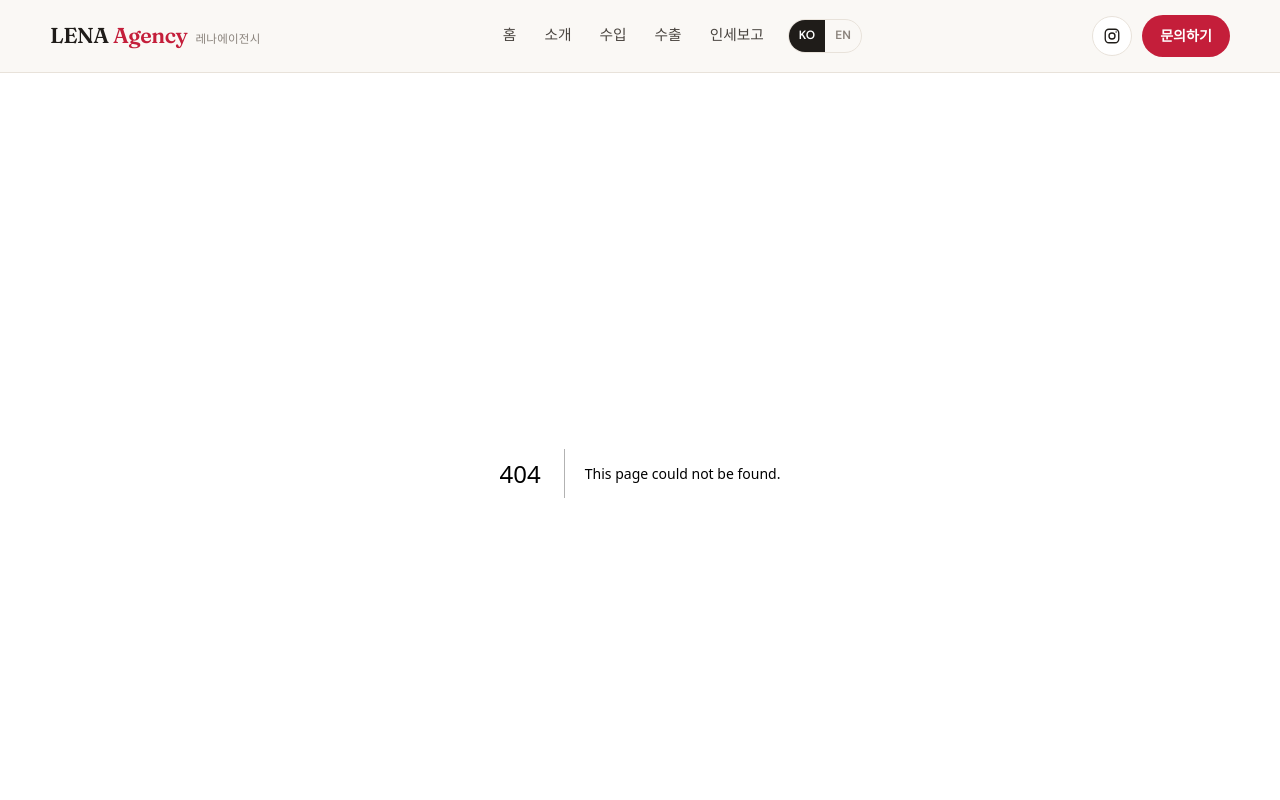
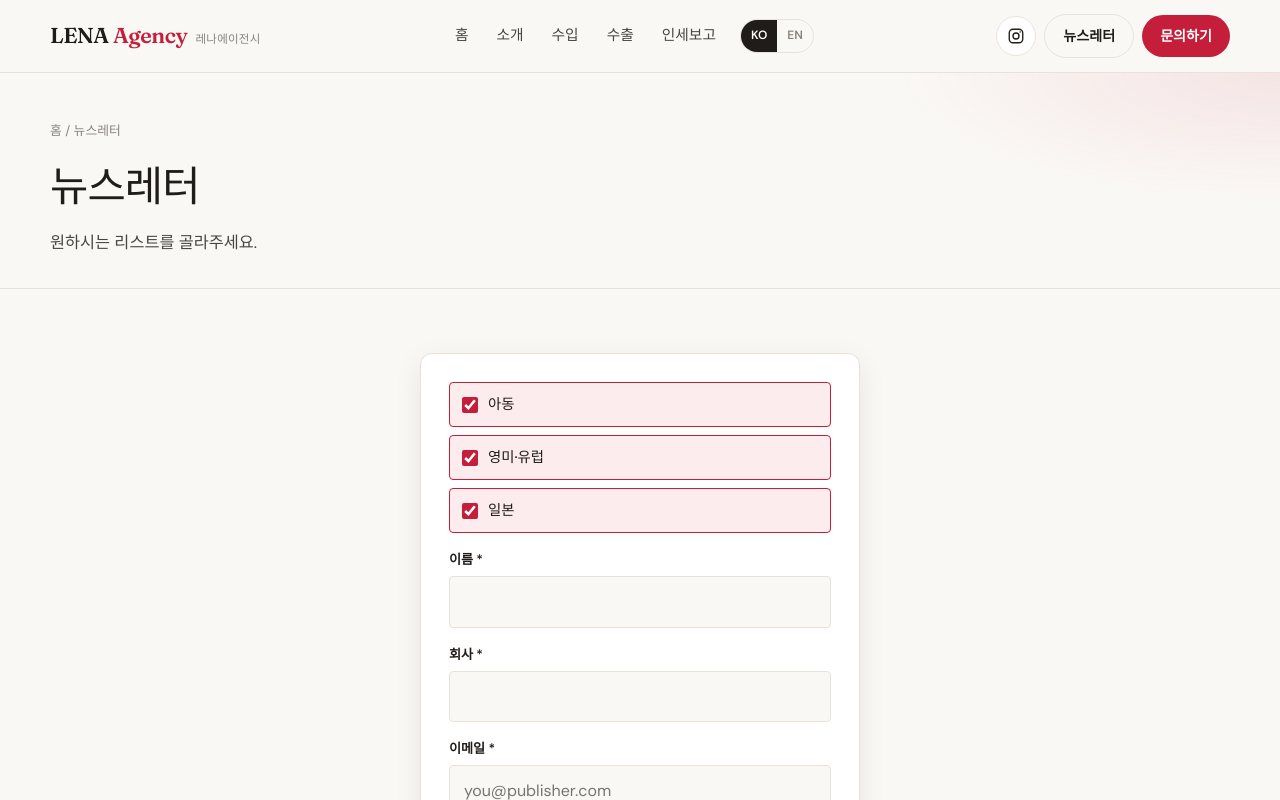
Before and after one commit to lenaagency/lenaagency, a Next.js app: page /newsletter in a window 1280 px wide. Before the commit this address had no page. Shown: the top 800 px of the page. Built offline with nearby package versions, Linux system fonts and the light colour scheme.

Commit message:
Split newsletter into its own page and add header CTA
Inquiry stays on /contact; newsletter moves to /newsletter with a header button beside Inquiry.

```diff
--- a/src/app/globals.css
+++ b/src/app/globals.css
@@ -152,6 +152,12 @@ ul {
   color: var(--coral-dark);
 }
 
+.header-actions {
+  display: flex;
+  align-items: center;
+  gap: 8px;
+}
+
 .header-cta {
   display: inline-flex;
   align-items: center;
@@ -162,12 +168,29 @@ ul {
   border-radius: 999px;
   font-size: 0.88rem;
   font-weight: 600;
-  transition: background 0.2s, transform 0.2s;
+  transition: background 0.2s, transform 0.2s, border-color 0.2s, color 0.2s;
+  white-space: nowrap;
 }
 
 .header-cta:hover {
   background: var(--coral-dark);
   transform: translateY(-1px);
+}
+
+.header-cta-secondary {
+  background: transparent;
+  color: var(--ink) !important;
+  border: 1.5px solid var(--line);
+}
+
+.header-cta-secondary:hover {
+  background: var(--coral-soft);
+  border-color: var(--coral);
+  color: var(--coral-dark) !important;
+}
+
+.nav-cta-mobile {
+  display: none;
 }
 
 .btn-instagram {
@@ -2936,8 +2959,12 @@ a.tag-link:hover {
     min-height: 44px;
   }
 
-  .header-cta {
+  .header-actions .header-cta {
     display: none;
+  }
+
+  .nav-cta-mobile {
+    display: block;
   }
 
   .header-social {
--- /dev/null
+++ b/src/app/newsletter/page.tsx
@@ -0,0 +1,30 @@
+"use client";
+
+import Link from "next/link";
+import { useLang } from "@/context/LangContext";
+import NewsletterSubscribe from "@/components/NewsletterSubscribe";
+
+export default function NewsletterPage() {
+  const { t } = useLang();
+
+  return (
+    <>
+      <div className="page-hero">
+        <div className="container">
+          <div className="breadcrumb">
+            <Link href="/">{t("Home", "홈")}</Link> /{" "}
+            <span>{t("Newsletter", "뉴스레터")}</span>
+          </div>
+          <h1>{t("Newsletter", "뉴스레터")}</h1>
+          <p>{t("Pick the list you want.", "원하시는 리스트를 골라주세요.")}</p>
+        </div>
+      </div>
+
+      <section className="section">
+        <div className="container contact-form-only">
+          <NewsletterSubscribe showTitle={false} showLead={false} />
+        </div>
+      </section>
+    </>
+  );
+}
--- a/src/components/Footer.tsx
+++ b/src/components/Footer.tsx
@@ -63,10 +63,8 @@ export default function Footer() {
 
           <div className="footer-col">
             <h4>{t("Contact", "문의")}</h4>
-            <Link href="/contact#inquiry">{t("Inquiry", "문의하기")}</Link>
-            <Link href="/contact#newsletter">
-              {t("Newsletter", "뉴스레터")}
-            </Link>
+            <Link href="/contact">{t("Inquiry", "문의하기")}</Link>
+            <Link href="/newsletter">{t("Newsletter", "뉴스레터")}</Link>
             <Link href="/login">{t("Member login", "회원 로그인")}</Link>
             <Link href="/royalties">{t("Royalty reports", "인세보고")}</Link>
           </div>
--- a/src/components/Header.tsx
+++ b/src/components/Header.tsx
@@ -60,6 +60,20 @@ export default function Header() {
               {t(item.en, item.ko)}
             </Link>
           ))}
+          <Link
+            href="/newsletter"
+            className={`nav-cta-mobile${pathname.startsWith("/newsletter") ? " active" : ""}`}
+            onClick={() => setOpen(false)}
+          >
+            {t("Newsletter", "뉴스레터")}
+          </Link>
+          <Link
+            href="/contact"
+            className={`nav-cta-mobile${pathname.startsWith("/contact") ? " active" : ""}`}
+            onClick={() => setOpen(false)}
+          >
+            {t("Inquiry", "문의하기")}
+          </Link>
           <div className="lang-switch" style={{ marginLeft: 8 }}>
             <button
               type="button"
@@ -78,7 +92,7 @@ export default function Header() {
           </div>
         </nav>
 
-        <div style={{ display: "flex", alignItems: "center", gap: 10 }}>
+        <div className="header-actions">
           <a
             className="header-social"
             href={IG}
@@ -88,7 +102,18 @@ export default function Header() {
           >
             <IgIcon />
           </a>
-          <Link className="header-cta" href="/contact">
+          <Link
+            className="header-cta header-cta-secondary"
+            href="/newsletter"
+            onClick={() => setOpen(false)}
+          >
+            {t("Newsletter", "뉴스레터")}
+          </Link>
+          <Link
+            className="header-cta"
+            href="/contact"
+            onClick={() => setOpen(false)}
+          >
             {t("Inquiry", "문의하기")}
           </Link>
         </div>
--- a/src/components/NewsletterSubscribe.tsx
+++ b/src/components/NewsletterSubscribe.tsx
@@ -16,7 +16,16 @@ const EN_OPTIONS = [
   { id: "en-kids", en: "Kids", ko: "Kids" },
 ] as const;
 
-export default function NewsletterSubscribe() {
+type Props = {
+  /** When false, page hero already shows the title */
+  showTitle?: boolean;
+  showLead?: boolean;
+};
+
+export default function NewsletterSubscribe({
+  showTitle = true,
+  showLead = true,
+}: Props) {
   const { lang, t } = useLang();
   const [status, setStatus] = useState<Status>("idle");
   const [errorMsg, setErrorMsg] = useState("");
@@ -112,10 +121,14 @@ export default function NewsletterSubscribe() {
 
   return (
     <div className="form-card newsletter-card">
-      <h2 className="newsletter-title">{t("Newsletter", "뉴스레터")}</h2>
-      <p className="newsletter-lead">
-        {t("Pick the list you want.", "원하시는 리스트를 골라주세요.")}
-      </p>
+      {showTitle && (
+        <h2 className="newsletter-title">{t("Newsletter", "뉴스레터")}</h2>
+      )}
+      {showLead && (
+        <p className="newsletter-lead">
+          {t("Pick the list you want.", "원하시는 리스트를 골라주세요.")}
+        </p>
+      )}
 
       {status === "success" && (
         <div className="form-success show">
```
Also changed, not shown: src/app/contact/page.tsx (+3 -13 lines).
